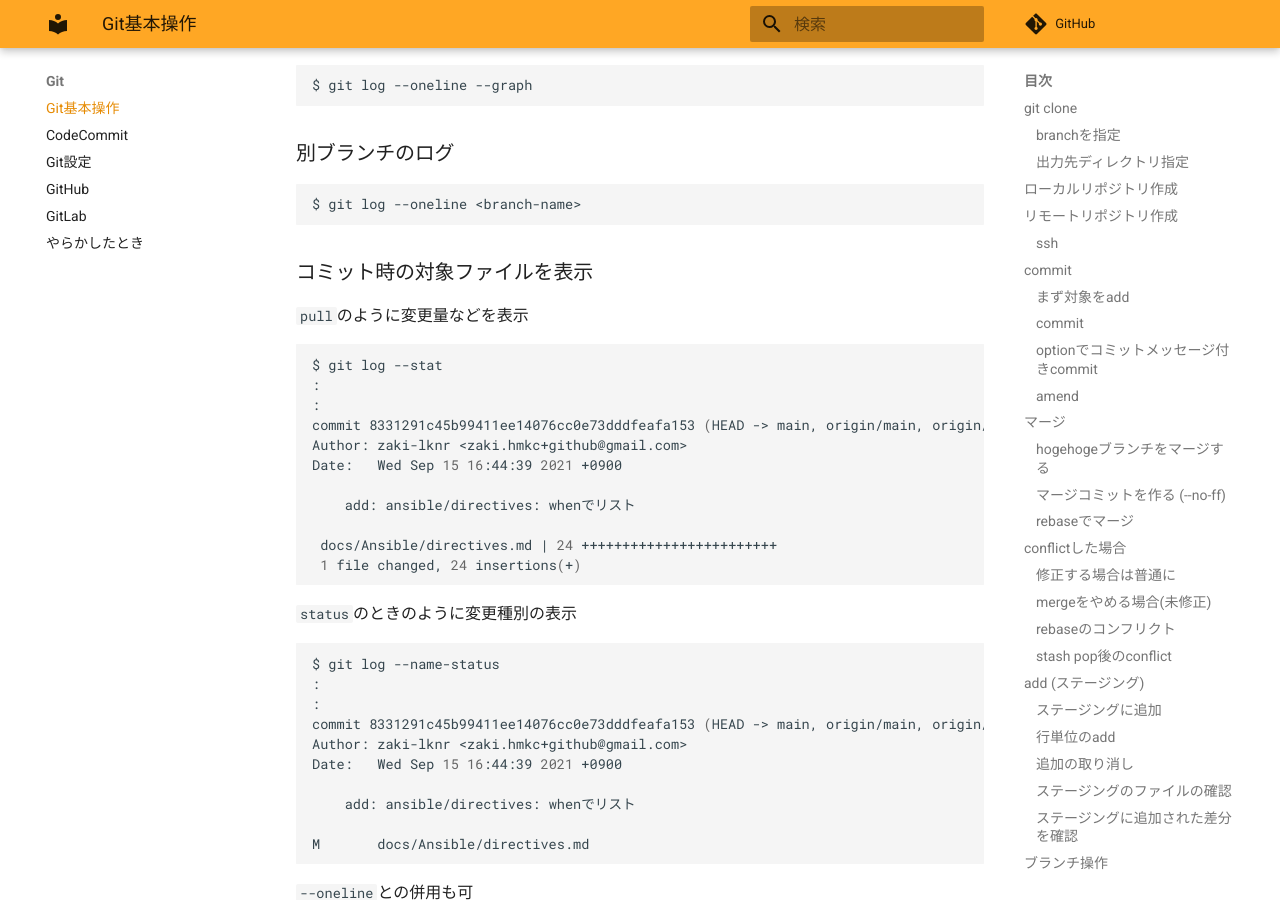
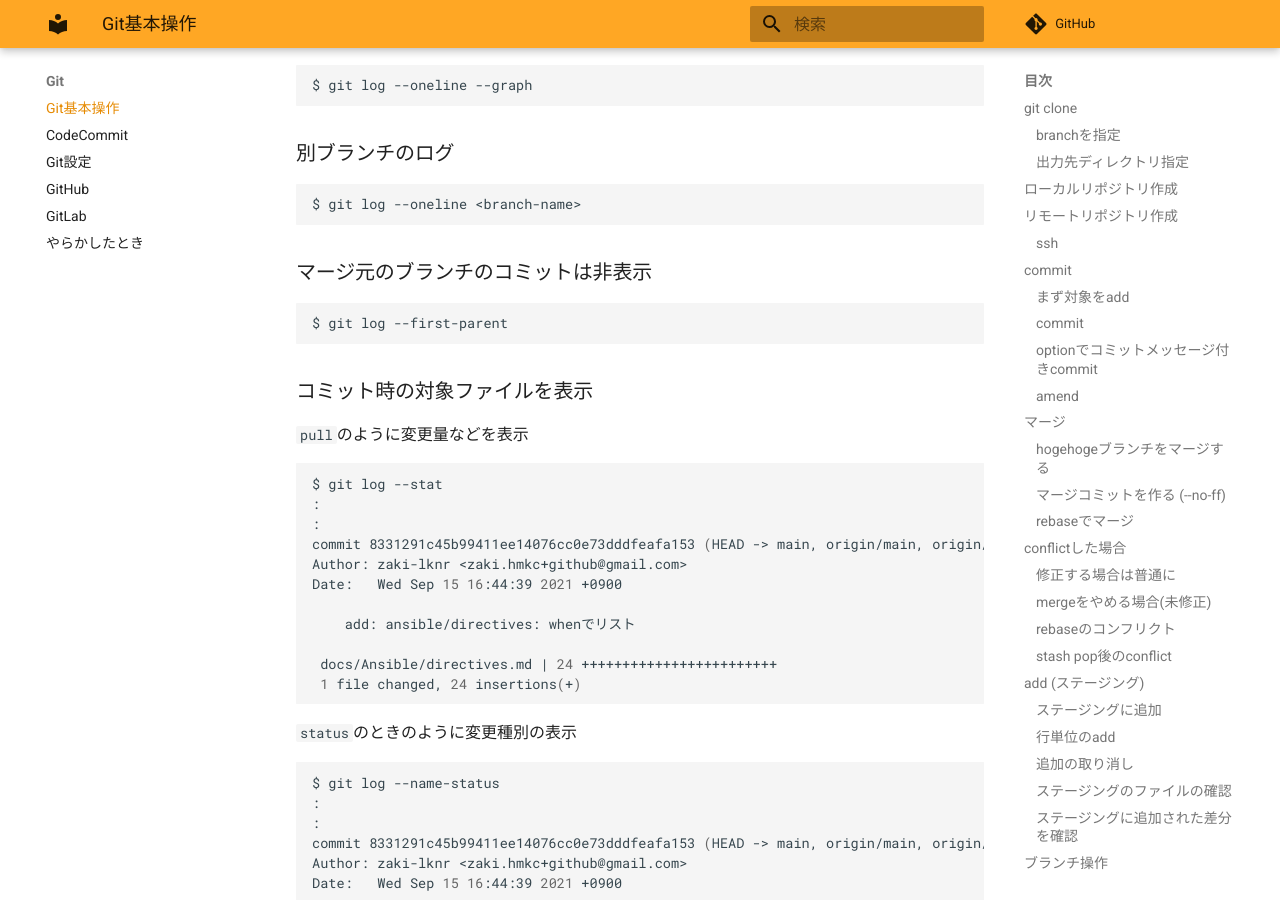
Before and after one commit to zaki-lknr/docs, an MkDocs documentation site: the page built from docs/Git/index.md, in a window 1280 px wide and 900 px high, scrolled down 12103 px. Built offline with MkDocs 1.6.1 and Material for MkDocs 9.7.7, drawn with Linux system fonts in a browser that asks for light colours; comment, search, counter and statistics services are not loaded.

Commit message:
add: git: --first-parent

````diff
--- a/docs/Git/index.md
+++ b/docs/Git/index.md
@@ -600,6 +600,12 @@ $ git log --oneline --graph
 $ git log --oneline <branch-name>
 ```
 
+### マージ元のブランチのコミットは非表示
+
+```
+$ git log --first-parent
+```
+
 ### コミット時の対象ファイルを表示
 
 `pull`のように変更量などを表示
````
